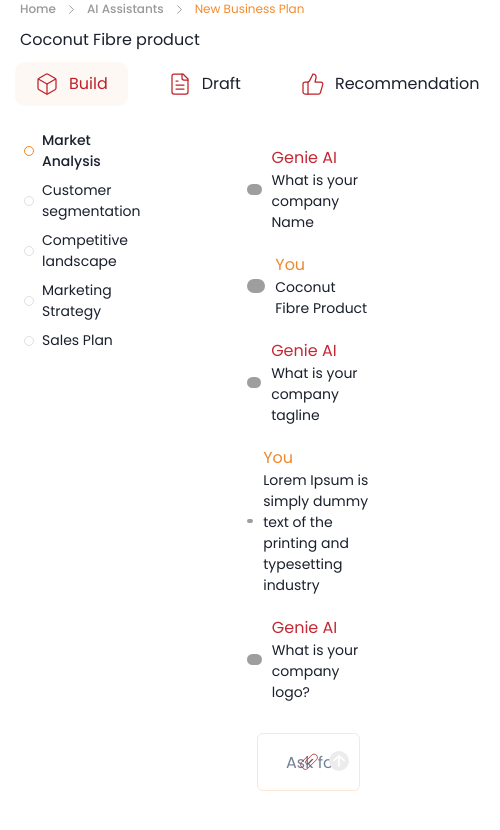
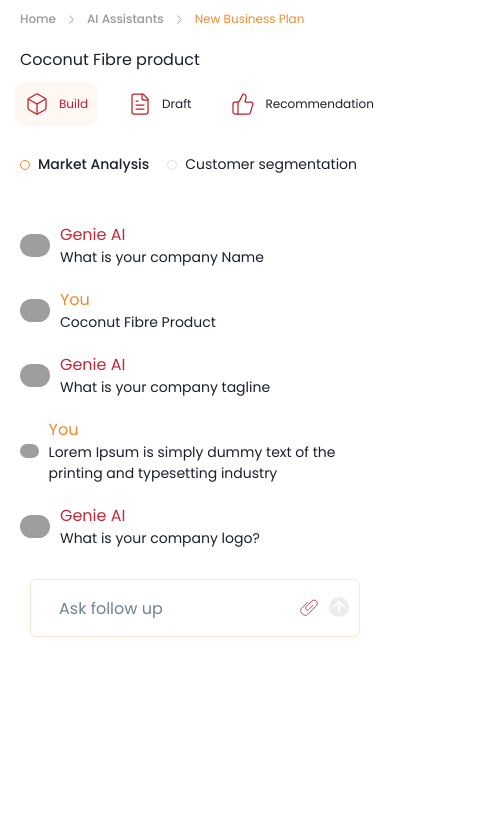
Before and after one commit to sahil-develops/Chakra-Accordion, a React (Vite) app: page / in a window 390 px wide. Shown: the top 830 px of the page, 500 px wide, since content can reach past the window. Built offline with nearby package versions, Linux system fonts and the light colour scheme; grey boxes are pictures that could not be loaded.

Commit message:
chore: Update Recommendation component to display loading spinner

```diff
--- a/src/components/MainComp.jsx
+++ b/src/components/MainComp.jsx
@@ -7,9 +7,7 @@ import {
   VStack,
 Input,
   Flex,
-  Text,
   InputGroup,
-  InputLeftElement,
   InputRightElement,
   Breadcrumb,
   BreadcrumbItem,
@@ -38,7 +36,7 @@ function MainContent({items}) {
 
   return (
     <div className="mainAppdiv">
-    <Breadcrumb spacing='8px' marginLeft={"20px"} className="poppins-regular" separator={<svg xmlns="http://www.w3.org/2000/svg" width="15" height="15" viewBox="0 0 24 24" fill="none" stroke="#999999" stroke-width="1.5" stroke-linecap="round" stroke-linejoin="round" class="lucide lucide-chevron-right"><path d="m9 18 6-6-6-6"/></svg>}>
+    <Breadcrumb spacing='8px'  className="poppins-regular appdivHeader" separator={<svg xmlns="http://www.w3.org/2000/svg" width="15" height="15" viewBox="0 0 24 24" fill="none" stroke="#999999" stroke-width="1.5" stroke-linecap="round" stroke-linejoin="round" class="lucide lucide-chevron-right"><path d="m9 18 6-6-6-6"/></svg>}>
   <BreadcrumbItem fontWeight={"500"} fontSize={"12px"}>
     <BreadcrumbLink href='#' color={"#999999"}>Home</BreadcrumbLink>
   </BreadcrumbItem>
@@ -151,7 +149,7 @@ function MainContent({items}) {
         {selectedTab === "Build" && (
           <div
             className="poppins-regular buildMainDiv"
-            style={{ padding: "20px 20px",height:"800px" }}
+            style={{ padding: "20px 20px",}}
           >
             <div className="buildListTab">
             <VStack align="stretch" gap={"8px"} spacing={2} p={4}>
@@ -170,7 +168,7 @@ function MainContent({items}) {
                 colorScheme="#01E4C7"
                 backgroundColor={checkedItems[index] ? "#01E4C7" : "#fff"}
                 className={`${checkedItems[index] ? "checkBox" : "uncheckedCheckbox"} `}
-                border={checkedItems[index] ? "" : subTab === item ? "1px solid #F68623" : ""}
+                border={checkedItems[index] ? "" : subTab === item ? "1px solid #F68623" : ""}mainAppdiv
                 size="lg"
                 mr={8}
               />
@@ -184,7 +182,7 @@ function MainContent({items}) {
 
 {/* Market Analysis chat section */}
 {subTab === "Market Analysis" &&
-            <Flex  direction={"column"} height={"50%"} width={"50%"} alignItems={"start"}  justifyContent={"space-between"} gap={"20px"} marginTop={"20px"} marginLeft={"40px"}>
+            <Flex  direction={"column"} className="subTabChat"  alignItems={"start"}  justifyContent={"space-between"} gap={"20px"} marginTop={"20px"}>
 <AImessage text="What is your company Name" />
 <Usermessage text="Coconut Fibre Product" />
 
@@ -211,7 +209,7 @@ function MainContent({items}) {
         }
         {/* Customer Segmentation Tab */}
         {subTab === "Customer segmentation" &&
-            <Flex direction={"column"} height={"50%"} width={"50%"} alignItems={"start"}  justifyContent={"space-between"} gap={"20px"} marginTop={"20px"} marginLeft={"40px"}>
+          <Flex  direction={"column"} className="subTabChat"  alignItems={"start"}  justifyContent={"space-between"} gap={"20px"} marginTop={"20px"}>
 <Flex direction={"column"} gap={"24px"}>
 <AImessage text="What is your company Name" />
 <Usermessage text="Coconut Fibre Product" />
@@ -234,7 +232,7 @@ function MainContent({items}) {
         }
           {/* Competitive landscape */}
           {subTab === "Competitive landscape" &&
-            <Flex direction={"column"} height={"50%"} width={"50%"} alignItems={"start"}  justifyContent={"space-between"} gap={"20px"} marginTop={"20px"} marginLeft={"40px"}>
+            <Flex  direction={"column"} className="subTabChat"  alignItems={"start"}  justifyContent={"space-between"} gap={"20px"} marginTop={"20px"}>
 <Flex direction={"column"} gap={"24px"}>
 <AImessage text="What is the tab Name" />
 <Usermessage text="The tab Name is Competitive landscape" />
@@ -258,7 +256,7 @@ function MainContent({items}) {
 
           {/* Marketing Strategy*/}
           {subTab === "Marketing Strategy" &&
-            <Flex direction={"column"} height={"50%"} width={"50%"} alignItems={"start"}  justifyContent={"space-between"} gap={"20px"} marginTop={"20px"} marginLeft={"40px"}>
+            <Flex  direction={"column"} className="subTabChat"  alignItems={"start"}  justifyContent={"space-between"} gap={"20px"} marginTop={"20px"}>
 <Flex direction={"column"} gap={"24px"}>
 <AImessage text="What is your company Name" />
 <Usermessage text="Coconut Fibre Product" />
@@ -281,7 +279,7 @@ function MainContent({items}) {
         }
           {/* Sales Plan */}
           {subTab === "Sales Plan" &&
-            <Flex direction={"column"} height={"50%"} width={"50%"} alignItems={"start"}  justifyContent={"space-between"} gap={"20px"} marginTop={"20px"} marginLeft={"40px"}>
+            <Flex  direction={"column"} className="subTabChat"  alignItems={"start"}  justifyContent={"space-between"} gap={"20px"} marginTop={"20px"}>
 <Flex direction={"column"} gap={"24px"}>
 <AImessage text="What is your company Name" />
 <Usermessage text="Coconut Fibre Product" />
--- a/src/components/Recommendation.jsx
+++ b/src/components/Recommendation.jsx
@@ -1,7 +1,7 @@
 'use client'
-import { Accordion } from '@chakra-ui/react';
+import { Accordion, Flex } from '@chakra-ui/react';
 import React, { useEffect, useState } from 'react'
-import { AccordionButton, AccordionIcon, AccordionItem, AccordionPanel, Box } from '@chakra-ui/react'
+import { AccordionButton, AccordionItem, AccordionPanel, Box } from '@chakra-ui/react'
 import Carousel from './Carousel';
 const Recommendation = () => {
     const [userData, setUserData] = useState(null);
@@ -13,7 +13,10 @@ const Recommendation = () => {
     }, []);
 
     if (!userData) {
-      return <div>Loading...</div>;
+      return <Flex display={'flex'} justifyContent={"center"} alignItems={"center"} width={"100%"} gap={"5px"}>
+      <span className="loader"></span>
+      Loading...
+      </Flex>;
     }
 return (
 <Accordion defaultIndex={[0]} allowMultiple width={"100%"}>
--- a/src/index.css
+++ b/src/index.css
@@ -124,6 +124,7 @@
 align-items: flex-start;
 justify-content: flex-start;
   gap: 20px;
+  height: 800px;
   /* padding: 20px 20px; */
 
 }
@@ -212,6 +213,41 @@ padding: 20px 10px
     padding-top: 30px;
     border-radius: 30px;
   }
+
+
+
+  .mainDivButton{
+    padding: 10px 10px;
+    font-size: 12px;
+  }
+
+  .buildListTab div {
+    padding: 4px 0px;
+  }
+
+  .buildListTab div div {
+    margin-right: 10px;
+  }
+
+  .buildListTab{
+    display: flex;
+    flex-direction: row;
+    justify-content: flex-start;
+    align-items: flex-start;
+    gap: 10px;
+    white-space: nowrap;
+    overflow-x: scroll;
+    width: 100%;
+    padding: 0px 0px;
+  }
+  .buildListTab div{
+    display: flex;
+    flex-direction: row;
+  }
+
+  .svgContainerList{
+    margin-right: 10px;
+  }
   .improveListDiv{
     width: 100%;
     display: flex;
@@ -219,15 +255,39 @@ padding: 20px 10px
     padding: 0px 20px 20px 20px;
   }
 
+.subTabChat{
+  width: 100%;
+  margin-left: 0px;
+  height: 100%;
+}
+
   .mainAppdiv{
     max-width: 86rem;
     margin: auto;
     width: 100%;
     padding: 0px;
   }
+
+  .buildMainDiv{
+    display: flex;
+    flex-direction: column;
+    width: 100%;
+    height: 100%;
+  }
   .statusMessage{
     font-size: 12px;
     padding-top: 2px;
+  }
+
+  .appDivTabsName{
+    display: flex;
+    flex-direction: row;
+    gap: 20px;
+    margin-left: 15px;
+    justify-content: flex-start;
+    align-items: center;
+    overflow-x: scroll;
+    width: 100%;
   }
 
   .fullName{
@@ -274,6 +334,17 @@ padding: 20px 10px
     padding-top: 30px;
     border-radius: 30px;
   }
+
+.subTabChat{
+  width: 50%;
+  height: 50%;
+  margin-left: 40px;
+}
+
+.mainDivButton{
+  padding: 10px 20px;
+  font-size: 16px;
+}
 
   .improveListDiv{
     width: 50%;
@@ -372,3 +443,32 @@ padding: 20px 10px
     justify-content: space-around;
 margin-right: 10px;
   }
+
+  .loader {
+    width: 48px;
+    height: 48px;
+    border-radius: 50%;
+    position: relative;
+    animation: rotate 1s linear infinite
+  }
+  .loader::before {
+    content: "";
+    box-sizing: border-box;
+    position: absolute;
+    inset: 0px;
+    border-radius: 50%;
+    border: 5px solid #FFF;
+    animation: prixClipFix 2s linear infinite ;
+  }
+
+  @keyframes rotate {
+    100%   {transform: rotate(360deg)}
+  }
+
+  @keyframes prixClipFix {
+      0%   {clip-path:polygon(50% 50%,0 0,0 0,0 0,0 0,0 0)}
+      25%  {clip-path:polygon(50% 50%,0 0,100% 0,100% 0,100% 0,100% 0)}
+      50%  {clip-path:polygon(50% 50%,0 0,100% 0,100% 100%,100% 100%,100% 100%)}
+      75%  {clip-path:polygon(50% 50%,0 0,100% 0,100% 100%,0 100%,0 100%)}
+      100% {clip-path:polygon(50% 50%,0 0,100% 0,100% 100%,0 100%,0 0)}
+  }
```
